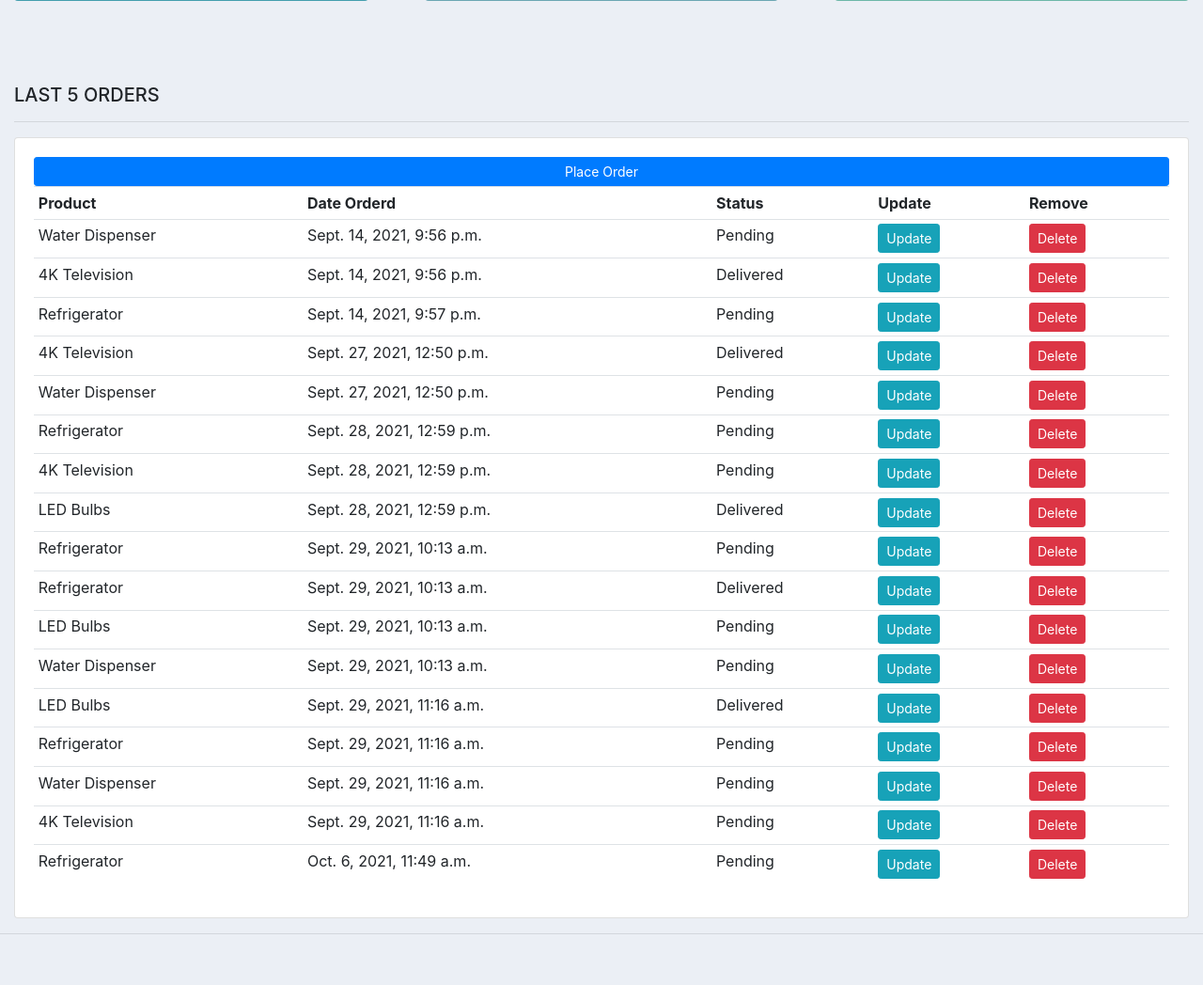
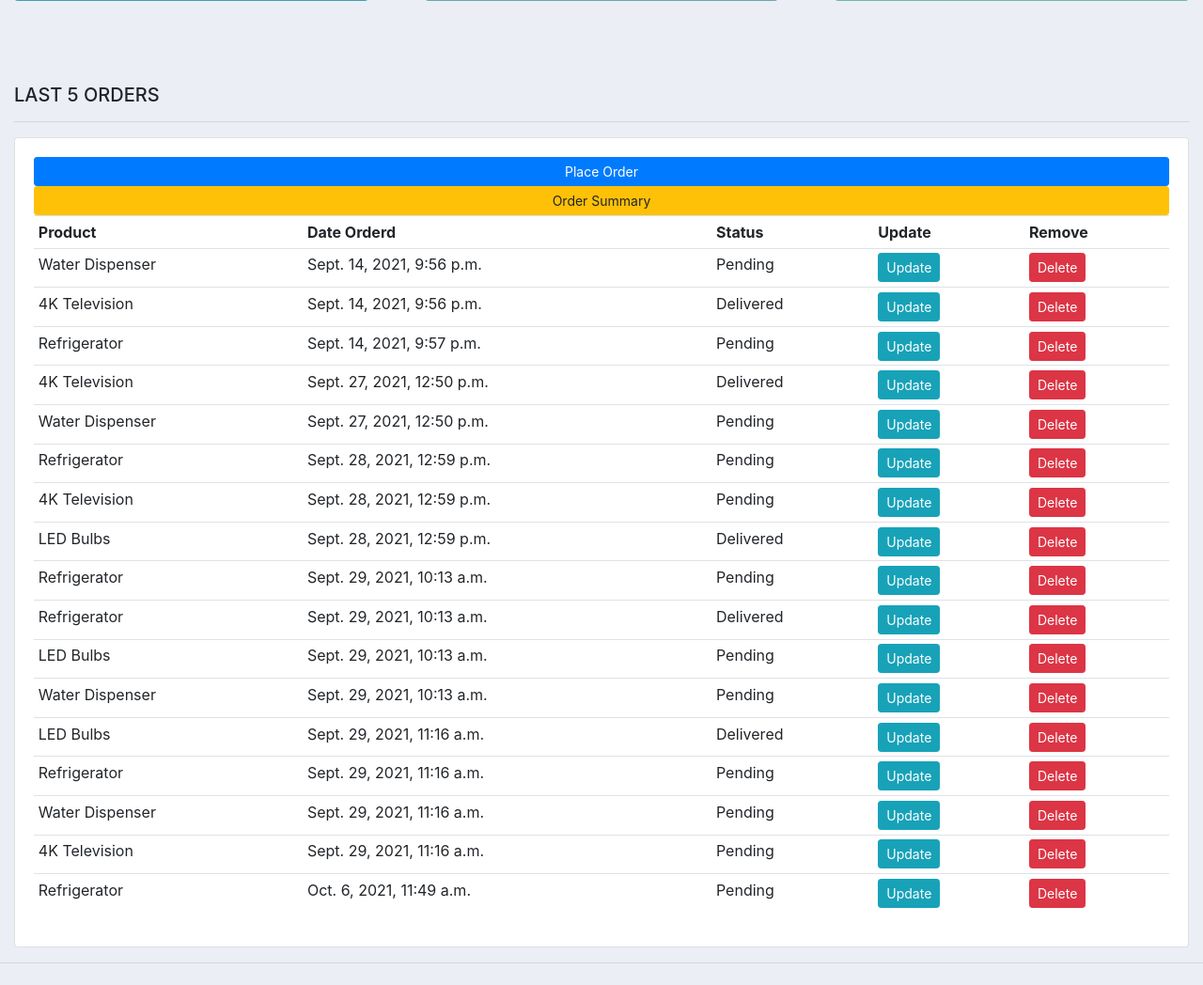
Before and after one commit to tohmyy/julien1-masterlive, a Django app: template accounts/templates/accounts/user.html in a window 1280 px wide. Shown: the part 212-1260 px from the top of the page at 94% size. Run offline with Django 3.2, Linux system fonts and the light colour scheme; the template is opened without the code that fills it: values that come from a table or form of the project are taken from there, others are empty; data comes from the database, SQL or seed files in the repository; some libraries are stand-ins or nearby versions.

Commit message:
Update user.html

```diff
--- a/accounts/templates/accounts/user.html
+++ b/accounts/templates/accounts/user.html
@@ -41,7 +41,9 @@
                 <td> <a class="btn btn-sm btn-info" href="{% url 'update_order' i.id %}">Update</a> </td>
                 <td> <a class="btn btn-sm btn-danger" href="{%url 'delete_order' i.id %}">Delete</a> </td>
             </tr>
+
             {% endfor %}
+            <a class="btn btn-sm btn-warning" href="{% url 'order_summary' i.id %}">Order Summary</a>
         </table>
     </div>
 </div>
```
